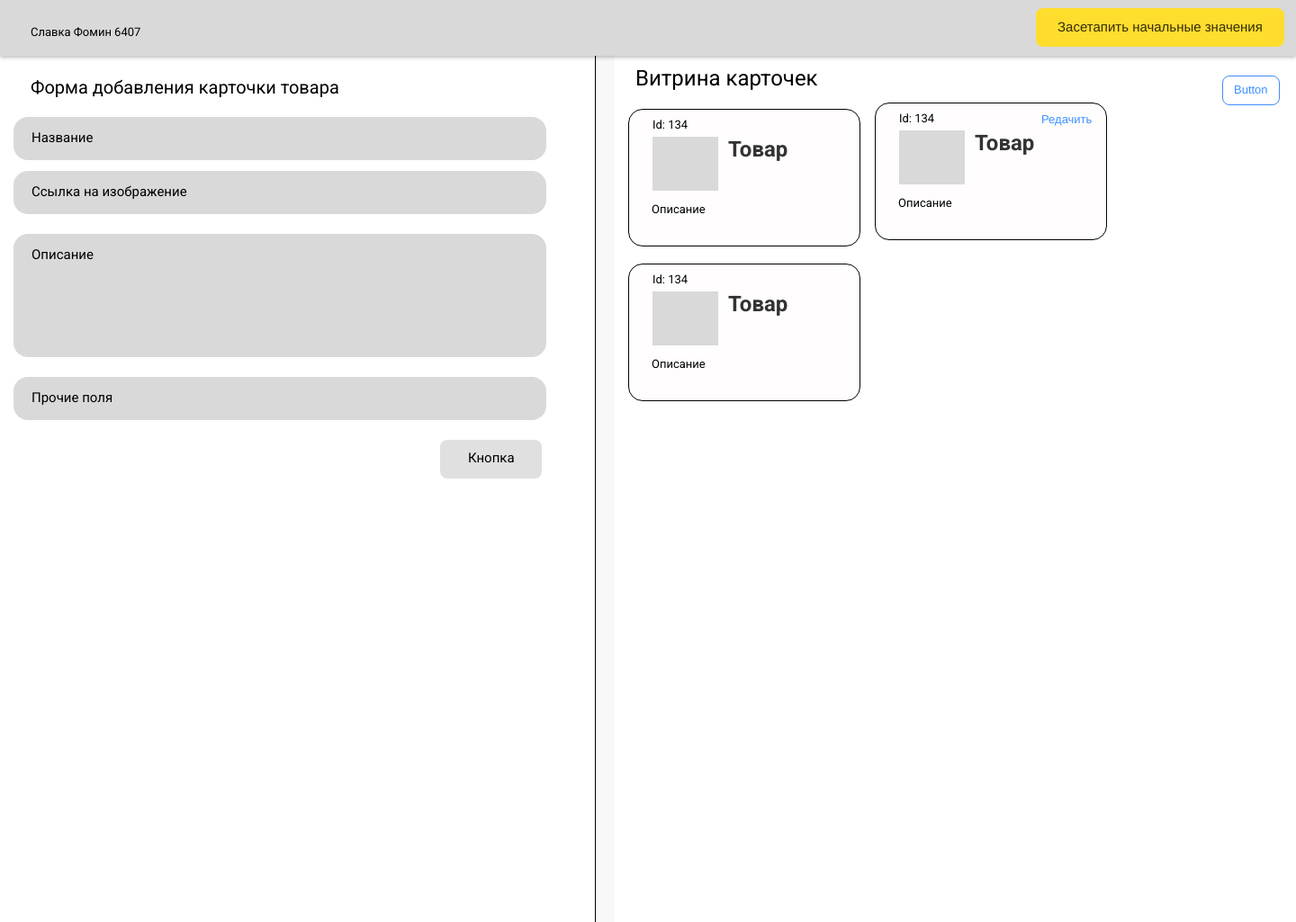
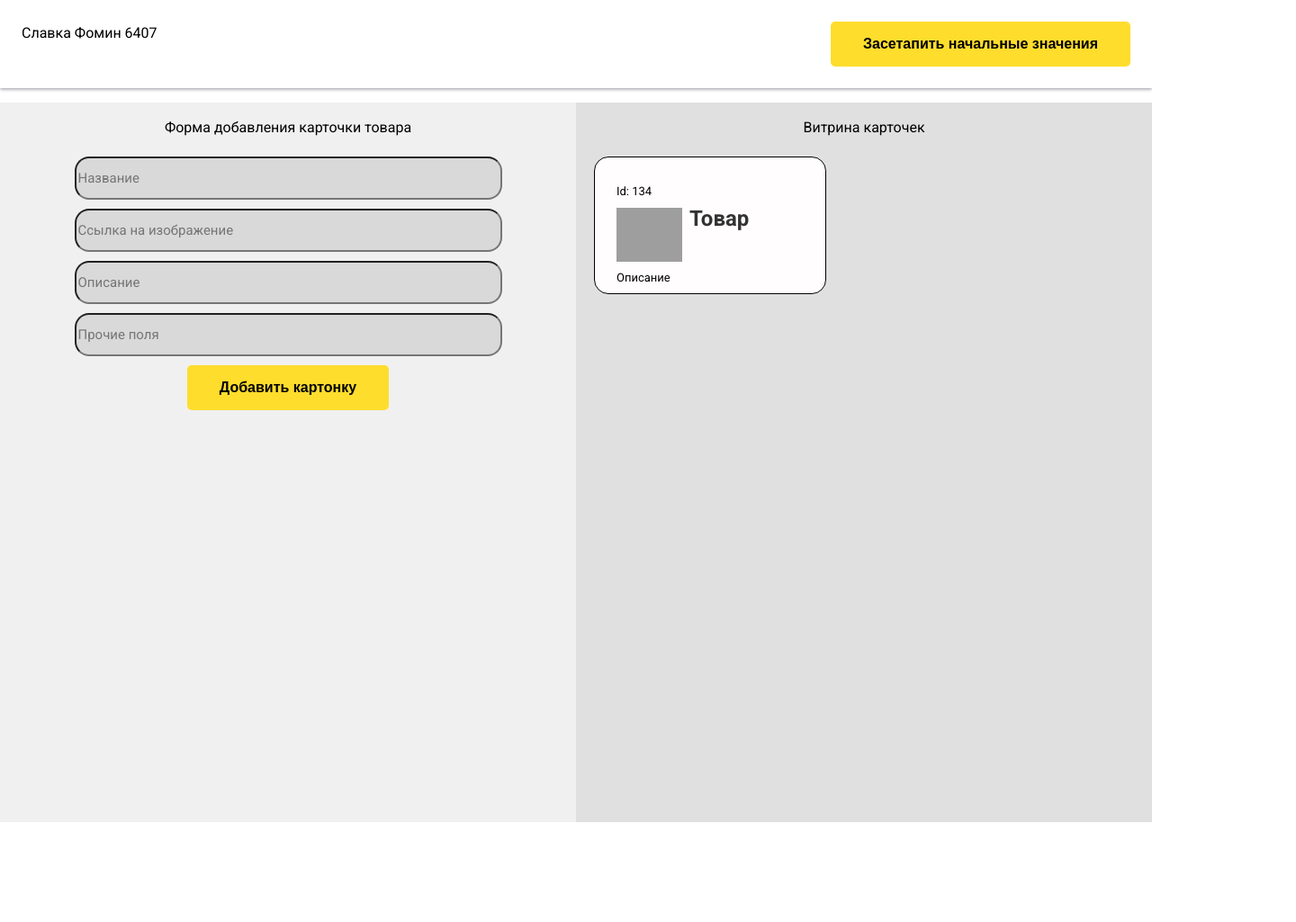
Before and after one commit to DortanMors/WebFrontendPractice, a plain HTML site: page task4/index.html in a window 1280 px wide. Shown: the whole page at 90% size, 1440 px wide, since content can reach past the window. After the commit the page ends 914 px from the top, so only its background shows below. Drawn offline with nearby package versions, Linux system fonts and the light colour scheme; grey boxes are pictures that could not be loaded.

Commit message:
cards creating

```diff
--- a/task4/globals.css
+++ b/task4/globals.css
@@ -4,15 +4,20 @@
   -webkit-font-smoothing: antialiased;
   box-sizing: border-box;
 }
+:root {
+  font-size: 16px;
+  font-family: Roboto, serif;
+  --day-base-primary: rgba(255, 221, 45, 1);
+  --main-shadow-color: rgba(0, 2, 33, 0.44);
+}
 html,
 body {
-  margin: 0px;
+  margin: 0;
   height: 100%;
 }
 /* a blue color as a generic focus style */
 button:focus-visible {
   outline: 2px solid #4a90e2 !important;
-  outline: -webkit-focus-ring-color auto 5px !important;
 }
 a {
   text-decoration: none;
--- a/task4/index.html
+++ b/task4/index.html
@@ -5,63 +5,47 @@
     <link rel="stylesheet" href="globals.css" />
     <link rel="stylesheet" href="styleguide.css" />
     <link rel="stylesheet" href="style.css" />
+    <title>Карточки</title>
+    <script src="script.js"></script>
   </head>
   <body>
-    <div class="desktop">
-      <div class="div">
-        <div class="rectangle"></div>
-        <div class="overlap">
-          <div class="text-wrapper">Славка Фомин 6407</div>
-          <div class="tui-button">
-            <div class="master"><div class="label">Засетапить начальные значения</div></div>
+    <header>
+      <h2>Славка Фомин 6407</h2>
+      <button class="beautiful-button" onclick="addBlock()">
+        Засетапить начальные значения
+      </button>
+    </header>
+
+    <div class="main-container">
+      <div class="half left-half">
+        <h2>Форма добавления карточки товара</h2>
+
+        <form>
+          <input id="inputFieldName" type="text" class="property-default text-wrapper-3" placeholder="Название">
+          <input id="inputFieldImg" type="text" class="property-default text-wrapper-3" placeholder="Ссылка на изображение">
+          <input id="inputFieldDescription" type="text" class="property-default text-wrapper-3" placeholder="Описание">
+          <input id="inputFieldOther" type="text" class="property-default text-wrapper-3" placeholder="Прочие поля">
+        </form>
+
+        <button class="beautiful-button" onclick="addBlock()">
+          Добавить картонку
+        </button>
+      </div>
+
+      <div class="half right-half">
+        <h2>Витрина карточек</h2>
+        <div class="cards-container">
+          <div class="card">
+            <div>
+              <div class="card-other">Id: 134</div>
+                <div class="photo-and-name">
+                  <img class="card-photo" alt="card photo" src="https://aboba.ru/wp-content/uploads/2021/06/ac1jzh4-removebg-preview1.png">
+                  <div class="card-name">Товар</div>
+                </div>
+              <div class="card-description">Описание</div>
+            </div>
           </div>
         </div>
-        <div class="text-wrapper-2">Форма добавления карточки товара</div>
-        <div class="view">
-          <div class="property-default"><div class="text-wrapper-3">Название</div></div>
-        </div>
-        <div class="div-wrapper"><div class="text-wrapper-3">Ссылка на изображение</div></div>
-        <div class="view-2"><div class="text-wrapper-3">Прочие поля</div></div>
-        <div class="view-3"><div class="text-wrapper-3">Описание</div></div>
-        <div class="overlap-group-wrapper">
-          <div class="overlap-group">
-            <div class="rectangle-2"></div>
-            <div class="text-wrapper-4">Кнопка</div>
-          </div>
-        </div>
-        <div class="view-4">
-          <div class="title">Товар</div>
-          <div class="overlap-2">
-            <div class="text-wrapper-5">Id: 134</div>
-            <div class="rectangle-3"></div>
-          </div>
-          <div class="text-wrapper-6">Описание</div>
-        </div>
-        <div class="text-wrapper-7">Витрина карточек</div>
-        <div class="overlap-3">
-          <div class="view-5">
-            <div class="title">Товар</div>
-            <div class="overlap-2">
-              <div class="text-wrapper-5">Id: 134</div>
-              <div class="rectangle-3"></div>
-            </div>
-            <div class="text-wrapper-6">Описание</div>
-          </div>
-          <div class="master-wrapper">
-            <div class="master-2"><div class="label-2">Редачить</div></div>
-          </div>
-        </div>
-        <div class="view-6">
-          <div class="title">Товар</div>
-          <div class="overlap-2">
-            <div class="text-wrapper-5">Id: 134</div>
-            <div class="rectangle-3"></div>
-          </div>
-          <div class="text-wrapper-6">Описание</div>
-        </div>
-        <button class="button">
-          <div class="master-3"><div class="label-2">Button</div></div>
-        </button>
       </div>
     </div>
   </body>
--- /dev/null
+++ b/task4/script.js
@@ -0,0 +1,30 @@
+function addBlock() {
+    // Получаем значения из полей ввода
+    let name = document.getElementById("inputFieldName").value;
+    let imgUri = document.getElementById("inputFieldImg").value;
+    let description = document.getElementById("inputFieldDescription").value;
+    let other = document.getElementById("inputFieldOther").value;
+
+    // Создаем новый блок с введенными данными
+    let resultBlock = document.createElement("div");
+    resultBlock.className = "result-block";
+    resultBlock.innerHTML = "<div class=\"card\">\n" +
+        "            <div>\n" +
+        "              <div class=\"card-other\">Id: 134</div>\n" +
+        "                <div class=\"photo-and-name\">\n" +
+        "                  <img class=\"card-photo\" alt=\"card photo\" src=\"https://aboba.ru/wp-content/uploads/2021/06/ac1jzh4-removebg-preview1.png\">\n" +
+        "                  <div class=\"card-name\">Товар</div>\n" +
+        "                </div>\n" +
+        "              <div class=\"card-description\">Описание</div>\n" +
+        "            </div>\n" +
+        "          </div>"
+
+    // Добавляем блок в правую половину
+    document.querySelector('.cards-container').appendChild(resultBlock);
+
+    // Очищаем поля ввода
+    document.getElementById("inputFieldName").value = "";
+    document.getElementById("inputFieldImg").value = "";
+    document.getElementById("inputFieldDescription").value = "";
+    document.getElementById("inputFieldOther").value = "";
+}
--- a/task4/style.css
+++ b/task4/style.css
@@ -1,19 +1,132 @@
-.desktop {
-  background-color: #ffffff;
+.main-container {
+  display: flex;
+  height: 100vh;
+  margin: 0;
+}
+
+h2 {
+  margin-bottom: 24px;
+}
+
+.cards-container {
+  width: 600px;
+  display: grid;
+  grid-template-columns: repeat(auto-fill, minmax(250px, 1fr)); /* Ширина элемента, можно настроить под ваши нужды */
+  grid-gap: 5px; /* Расстояние между элементами */
+  overflow: scroll;
+}
+
+.card {
+  width: 258px;
+  height: 153px;
+  background-color: #fffdfd;
+  border-radius: 16px;
+  border: 1px solid #000000;
+  padding: 24px;
+  overflow: hidden;
+}
+
+.card-other {
+  font-family: "Roboto", Helvetica, serif;
+  font-weight: 400;
+  color: #000000;
+  font-size: 13px;
+  letter-spacing: 0;
+  line-height: 28px;
+  white-space: nowrap;
+}
+
+.card-name {
+  width: 103px;
+  font-family: "Roboto", Helvetica, serif;
+  font-weight: 700;
+  color: var(--daytexttext-01);
+  margin-left: 8px;
+  font-size: 24px;
+  letter-spacing: 0;
+}
+
+.card-description {
+  font-size: 13px;
+  line-height: 28px;
+  font-family: "Roboto", Helvetica, serif;
+  font-weight: 400;
+  color: #000000;
+  letter-spacing: 0;
+  white-space: nowrap;
+}
+
+.card-photo {
+  width: 73px;
+  height: 60px;
+  background-color: #d9d9d9;
+}
+
+.photo-and-name {
   display: flex;
   flex-direction: row;
-  justify-content: center;
-  width: 100%;
+  padding: 4px 0;
 }
 
-.desktop .div {
+.half {
+  flex: 1;
+  padding: 20px;
+  display: flex;
+  flex-direction: column;
+  align-items: center;
+}
+
+.left-half {
+  background-color: #f0f0f0;
+}
+
+.right-half {
+  background-color: #e0e0e0;
+}
+
+input {
+  display: block;
+  margin-bottom: 10px;
+}
+
+.beautiful-button {
+  border-radius: 5px;
+  display: inline-block;
+  padding: 16px 36px;
+  font-size: 16px;
+  font-weight: bold;
+  text-align: center;
+  text-decoration: none;
+  cursor: pointer;
+  border: 0 solid;
+  transition: background-color 0.3s, color 0.3s;
+  background-color: var(--day-base-primary);
+}
+
+.beautiful-button:hover {
+  background-color: #3498db;
+  color: #fff;
+}
+
+header {
+  display: flex;
+  flex-direction: row;
+  justify-content: space-between;
+  padding: 24px;
+  align-self: stretch;
+  align-items: center;
+  margin-bottom: 1rem;
+  box-shadow: var(--main-shadow-color) 0 1px 4px 0 ;
+}
+
+.div {
   background-color: #ffffff;
   width: 1440px;
   height: 1024px;
   position: relative;
 }
 
-.desktop .rectangle {
+.rectangle {
   position: absolute;
   width: 964px;
   height: 22px;
@@ -24,24 +137,24 @@
   border-bottom-style: solid;
   border-color: #000000;
   transform: rotate(90deg);
-  box-shadow: inset 0px -1px 0px #e7e8ea;
+  box-shadow: inset 0 -1px 0 #e7e8ea;
 }
 
-.desktop .overlap {
+.overlap {
   position: absolute;
   width: 1440px;
   height: 62px;
   top: 0;
   left: 0;
   background-color: #d9d9d9;
-  box-shadow: 0px 2px 4px #00000040;
+  box-shadow: 0 2px 4px #00000040;
 }
 
-.desktop .text-wrapper {
+.text-wrapper {
   position: absolute;
   top: 26px;
   left: 34px;
-  font-family: "Roboto", Helvetica;
+  font-family: "Roboto", Helvetica, serif;
   font-weight: 400;
   color: #000000;
   font-size: 13px;
@@ -50,16 +163,7 @@
   white-space: nowrap;
 }
 
-.desktop .tui-button {
-  display: inline-flex;
-  align-items: flex-start;
-  position: absolute;
-  top: 9px;
-  left: 1151px;
-  border-radius: 8px;
-}
-
-.desktop .master {
+.master {
   display: inline-flex;
   align-items: center;
   justify-content: center;
@@ -71,7 +175,7 @@
   border-radius: 8px;
 }
 
-.desktop .label {
+.label {
   position: relative;
   width: fit-content;
   margin-top: -1px;
@@ -85,11 +189,11 @@
   font-style: var(--desktop-body-m-font-style);
 }
 
-.desktop .text-wrapper-2 {
+.text-wrapper-2 {
   position: absolute;
   top: 87px;
   left: 34px;
-  font-family: "Roboto", Helvetica;
+  font-family: "Roboto", Helvetica, serif;
   font-weight: 400;
   color: #000000;
   font-size: 20px;
@@ -98,7 +202,7 @@
   white-space: nowrap;
 }
 
-.desktop .view {
+.view {
   position: absolute;
   width: 592px;
   height: 48px;
@@ -107,19 +211,16 @@
   border-radius: 5px;
 }
 
-.desktop .property-default {
+.property-default {
   position: relative;
   height: 48px;
   background-color: #d9d9d9;
   border-radius: 16px;
 }
 
-.desktop .text-wrapper-3 {
-  position: absolute;
+.text-wrapper-3 {
   width: 475px;
-  top: 13px;
-  left: 20px;
-  font-family: "Roboto", Helvetica;
+  font-family: "Roboto", Helvetica, serif;
   font-weight: 400;
   color: #000000;
   font-size: 15px;
@@ -127,7 +228,7 @@
   line-height: 20px;
 }
 
-.desktop .div-wrapper {
+.div-wrapper {
   position: absolute;
   width: 592px;
   height: 48px;
@@ -137,7 +238,7 @@
   border-radius: 16px;
 }
 
-.desktop .view-2 {
+.view-2 {
   position: absolute;
   width: 592px;
   height: 48px;
@@ -147,7 +248,7 @@
   border-radius: 16px;
 }
 
-.desktop .view-3 {
+.view-3 {
   position: absolute;
   width: 592px;
   height: 137px;
@@ -157,7 +258,7 @@
   border-radius: 16px;
 }
 
-.desktop .overlap-group-wrapper {
+.overlap-group-wrapper {
   position: absolute;
   width: 113px;
   height: 43px;
@@ -165,13 +266,13 @@
   left: 489px;
 }
 
-.desktop .overlap-group {
+.overlap-group {
   position: relative;
   height: 43px;
   border-radius: 8px;
 }
 
-.desktop .rectangle-2 {
+.rectangle-2 {
   width: 113px;
   height: 43px;
   top: 0;
@@ -182,7 +283,7 @@
   background-color: #d9d9d9;
 }
 
-.desktop .text-wrapper-4 {
+.text-wrapper-4 {
   height: 20px;
   top: 10px;
   left: 31px;
@@ -190,14 +291,14 @@
   text-align: center;
   line-height: 20px;
   position: absolute;
-  font-family: "Roboto", Helvetica;
+  font-family: "Roboto", Helvetica, serif;
   font-weight: 400;
   color: #000000;
   letter-spacing: 0;
   white-space: nowrap;
 }
 
-.desktop .view-4 {
+.view-4 {
   position: absolute;
   width: 258px;
   height: 153px;
@@ -205,80 +306,28 @@
   left: 698px;
   background-color: #fffdfd;
   border-radius: 16px;
-  border: 1px solid;
-  border-color: #000000;
+  border: 1px solid #000000;
 }
 
-.desktop .title {
-  position: absolute;
-  width: 103px;
-  top: 30px;
-  left: 110px;
-  font-family: "Roboto", Helvetica;
-  font-weight: 700;
-  color: var(--daytexttext-01);
-  font-size: 24px;
-  letter-spacing: 0;
-  line-height: 28px;
+.overlap-2 {
+  width: 73px;
+  height: 87px;
 }
 
-.desktop .overlap-2 {
-  position: absolute;
-  width: 73px;
-  height: 87px;
-  top: 3px;
-  left: 26px;
-}
-
-.desktop .text-wrapper-5 {
-  position: absolute;
-  top: 0;
-  left: 0;
-  font-family: "Roboto", Helvetica;
-  font-weight: 400;
-  color: #000000;
-  font-size: 13px;
-  letter-spacing: 0;
-  line-height: 28px;
-  white-space: nowrap;
-}
-
-.desktop .rectangle-3 {
-  width: 73px;
-  height: 60px;
-  top: 27px;
-  position: absolute;
-  left: 0;
-  background-color: #d9d9d9;
-}
-
-.desktop .text-wrapper-6 {
-  top: 97px;
-  left: 25px;
-  font-size: 13px;
+.text-wrapper-7 {
+  top: 73px;
+  left: 706px;
+  font-size: 24px;
   line-height: 28px;
   position: absolute;
-  font-family: "Roboto", Helvetica;
+  font-family: "Roboto", Helvetica, serif;
   font-weight: 400;
   color: #000000;
   letter-spacing: 0;
   white-space: nowrap;
 }
 
-.desktop .text-wrapper-7 {
-  top: 73px;
-  left: 706px;
-  font-size: 24px;
-  line-height: 28px;
-  position: absolute;
-  font-family: "Roboto", Helvetica;
-  font-weight: 400;
-  color: #000000;
-  letter-spacing: 0;
-  white-space: nowrap;
-}
-
-.desktop .overlap-3 {
+.overlap-3 {
   position: absolute;
   width: 258px;
   height: 153px;
@@ -287,19 +336,7 @@
   border-radius: 16px;
 }
 
-.desktop .view-5 {
-  position: absolute;
-  width: 258px;
-  height: 153px;
-  top: 0;
-  left: 0;
-  background-color: #fffdfd;
-  border-radius: 16px;
-  border: 1px solid;
-  border-color: #000000;
-}
-
-.desktop .master-wrapper {
+.master-wrapper {
   top: 8px;
   left: 179px;
   display: inline-flex;
@@ -308,7 +345,7 @@
   border-radius: 8px;
 }
 
-.desktop .master-2 {
+.master-2 {
   align-items: center;
   padding: 4px 6px;
   border-radius: 6px;
@@ -320,7 +357,7 @@
   overflow: hidden;
 }
 
-.desktop .label-2 {
+.label-2 {
   position: relative;
   width: fit-content;
   margin-top: -1px;
@@ -335,7 +372,7 @@
   font-style: var(--desktop-body-s-16-font-style);
 }
 
-.desktop .view-6 {
+.view-6 {
   position: absolute;
   width: 258px;
   height: 153px;
@@ -343,11 +380,10 @@
   left: 698px;
   background-color: #fffdfd;
   border-radius: 16px;
-  border: 1px solid;
-  border-color: #000000;
+  border: 1px solid #000000;
 }
 
-.desktop .button {
+.button {
   all: unset;
   box-sizing: border-box;
   top: 84px;
@@ -358,7 +394,7 @@
   border-radius: 8px;
 }
 
-.desktop .master-3 {
+.master-3 {
   align-items: flex-start;
   padding: 8px 12px;
   border-radius: 8px;
```
